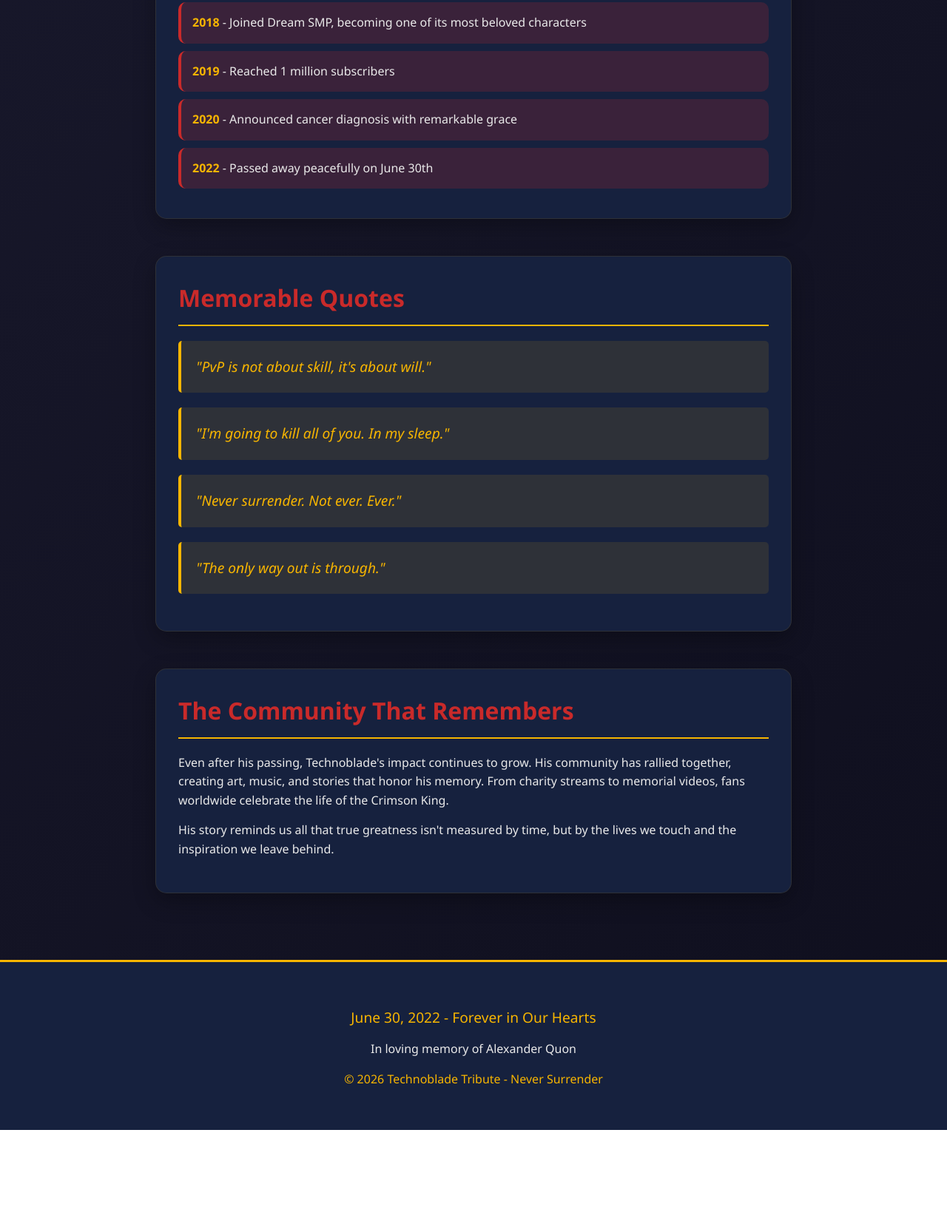
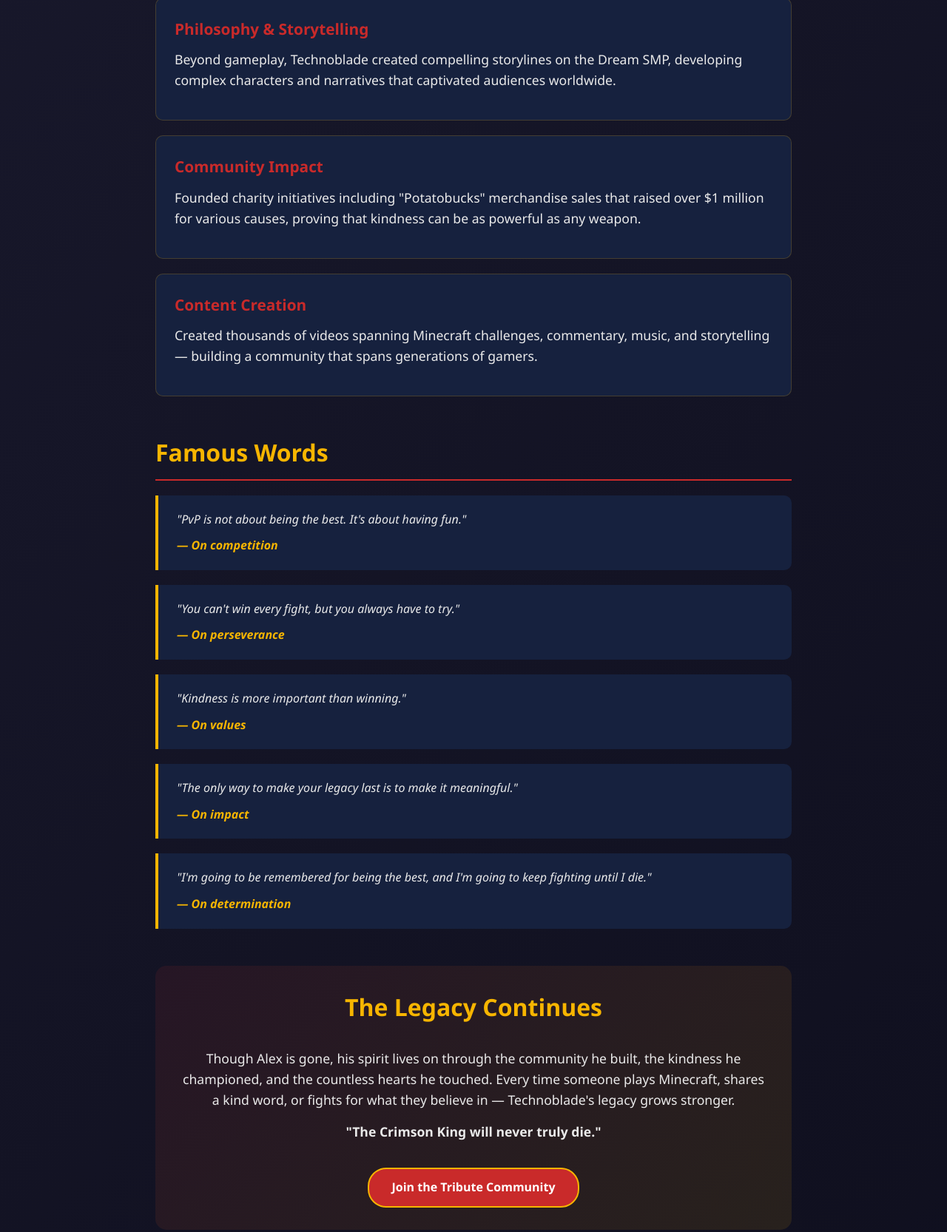
Before and after one commit to hardcoregamingsyle/gray-whitefish-19011216, a website: page index.html in a window 1280 px wide. Shown: the part 1045-2711 px from the top of the page at 74% size. Before the commit the page ends 2573 px from the top, so only its background shows below. Drawn offline with Linux system fonts and the light colour scheme.

Commit message:
Coder: [FILE CREATED: index.html]...

```diff
--- a/index.html
+++ b/index.html
@@ -48,6 +48,13 @@
             font-size: 1.5rem;
             color: var(--crown-gold);
             font-style: italic;
+            margin-top: 10px;
+        }
+
+        .dates {
+            color: var(--text-light);
+            opacity: 0.8;
+            margin-top: 15px;
         }
 
         main {
@@ -58,68 +65,98 @@
 
         section {
             margin-bottom: 50px;
-            padding: 30px;
-            background: var(--card-bg);
-            border-radius: 15px;
-            box-shadow: 0 10px 30px rgba(0,0,0,0.3);
-            border: 1px solid rgba(247,181,0,0.1);
         }
 
         h2 {
-            color: var(--crown-red);
             font-size: 2rem;
+            color: var(--crown-gold);
+            border-bottom: 2px solid var(--crown-red);
+            padding-bottom: 10px;
             margin-bottom: 20px;
-            border-bottom: 2px solid var(--crown-gold);
-            padding-bottom: 10px;
         }
 
         p {
             margin-bottom: 15px;
+            font-size: 1.1rem;
         }
 
-        .quote {
+        .quote-box {
+            background: var(--card-bg);
+            border-left: 4px solid var(--crown-gold);
+            padding: 20px 25px;
+            margin: 20px 0;
+            border-radius: 0 10px 10px 0;
             font-style: italic;
-            color: var(--crown-gold);
-            font-size: 1.2rem;
-            padding: 20px;
-            border-left: 4px solid var(--crown-gold);
-            margin: 20px 0;
-            background: rgba(247,181,0,0.1);
-            border-radius: 5px;
         }
 
-        .timeline {
-            list-style: none;
-            padding: 0;
-        }
-
-        .timeline li {
-            padding: 15px;
-            margin: 10px 0;
-            background: rgba(201,42,42,0.2);
-            border-radius: 10px;
-            border-left: 4px solid var(--crown-red);
-        }
-
-        .timeline year {
+        .quote-author {
+            display: block;
+            margin-top: 10px;
             color: var(--crown-gold);
             font-weight: bold;
         }
 
+        .achievement-card {
+            background: var(--card-bg);
+            padding: 25px;
+            border-radius: 10px;
+            margin-bottom: 20px;
+            border: 1px solid rgba(247, 181, 0, 0.2);
+            transition: transform 0.3s ease;
+        }
+
+        .achievement-card:hover {
+            transform: translateY(-5px);
+            box-shadow: 0 10px 30px rgba(247, 181, 0, 0.2);
+        }
+
+        .achievement-title {
+            color: var(--crown-red);
+            font-size: 1.3rem;
+            margin-bottom: 10px;
+            font-weight: bold;
+        }
+
+        .legacy-section {
+            background: linear-gradient(135deg, rgba(201,42,42,0.1) 0%, rgba(247,181,0,0.1) 100%);
+            padding: 30px;
+            border-radius: 15px;
+            text-align: center;
+        }
+
+        .legacy-section h2 {
+            border: none;
+        }
+
         footer {
             text-align: center;
-            padding: 40px 20px;
-            background: var(--card-bg);
-            border-top: 3px solid var(--crown-gold);
+            padding: 30px;
+            border-top: 1px solid rgba(247, 181, 0, 0.3);
+            margin-top: 50px;
+            font-size: 0.9rem;
+            opacity: 0.7;
         }
 
-        .memorial-date {
-            color: var(--crown-gold);
-            font-size: 1.2rem;
+        .memorial-button {
+            display: inline-block;
+            background: var(--crown-red);
+            color: white;
+            padding: 12px 30px;
+            border-radius: 25px;
+            text-decoration: none;
+            font-weight: bold;
             margin-top: 20px;
+            transition: all 0.3s ease;
+            border: 2px solid var(--crown-gold);
         }
 
-        @media (max-width: 600px) {
+        .memorial-button:hover {
+            background: var(--crown-gold);
+            color: var(--dark-bg);
+            box-shadow: 0 0 20px var(--accent-glow);
+        }
+
+        @media (max-width: 768px) {
             .logo {
                 font-size: 2rem;
             }
@@ -127,57 +164,101 @@
                 font-size: 1.2rem;
             }
             h2 {
-                font-size: 1.5rem;
+                font-size: 1.6rem;
+            }
+            main {
+                padding: 20px 15px;
             }
         }
     </style>
 </head>
 <body>
     <header>
-        <div class="logo">TECHNOBLADE</div>
-        <div class="subtitle">The Crimson King • Never Surrender</div>
+        <div class="logo">👑 THE CRIMSON KING 👑</div>
+        <div class="subtitle">"The greatest of all time"</div>
+        <div class="dates">June 1, 1999 — June 30, 2022</div>
     </header>
 
     <main>
-        <section id="about">
-            <h2>About Technoblade</h2>
-            <p>Alexander "Technoblade" Quon was more than just a YouTuber - he was a legend who redefined what it meant to be a content creator. Known for his incredible Minecraft gameplay, sharp wit, and infectious enthusiasm, he captured hearts around the world.</p>
-            <p>From Bedwars dominance to Dream SMP storytelling, Technoblade left an indelible mark on gaming culture and inspired millions with his creativity and passion.</p>
-            <div class="quote">"If you're going through hell, keep going."</div>
+        <section id="tribute">
+            <h2>A Life Remembered</h2>
+            <p>Alexandros "Alex" Nikolas Vasilas — known to millions as <strong>Technoblade</strong> — was more than a Minecraft YouTuber. He was a storyteller, a comedian, a competitor, and an inspiration who faced adversity with unwavering determination.</p>
+
+            <div class="quote-box">
+                "I am the king of the world."
+                <span class="quote-author">— Technoblade</span>
+            </div>
+
+            <p>From humble beginnings creating Minecraft content to becoming one of the most beloved figures in gaming, Alex touched countless lives through his humor, skill, and genuine kindness. His final battle against cancer became a testament to courage that inspired fans around the world.</p>
         </section>
 
         <section id="achievements">
-            <h2>Legacy & Achievements</h2>
-            <ul class="timeline">
-                <li><year>2013</year> - Created YouTube channel, beginning of an iconic journey</li>
-                <li><year>2014</year> - First viral video, gaining massive following</li>
-                <li><year>2015</year> - Became known for exceptional Bedwars skills</li>
-                <li><year>2018</year> - Joined Dream SMP, becoming one of its most beloved characters</li>
-                <li><year>2019</year> - Reached 1 million subscribers</li>
-                <li><year>2020</year> - Announced cancer diagnosis with remarkable grace</li>
-                <li><year>2022</year> - Passed away peacefully on June 30th</li>
-            </ul>
+            <h2>Legendary Achievements</h2>
+
+            <div class="achievement-card">
+                <div class="achievement-title">Minecraft Championships Champion</div>
+                <p>Multiple winner of Dream SMP's Minecraft Championships, dominating PvP events and showcasing unparalleled strategic gameplay that made him unbeatable in the eyes of fans.</p>
+            </div>
+
+            <div class="achievement-card">
+                <div class="achievement-title">Philosophy & Storytelling</div>
+                <p>Beyond gameplay, Technoblade created compelling storylines on the Dream SMP, developing complex characters and narratives that captivated audiences worldwide.</p>
+            </div>
+
+            <div class="achievement-card">
+                <div class="achievement-title">Community Impact</div>
+                <p>Founded charity initiatives including "Potatobucks" merchandise sales that raised over $1 million for various causes, proving that kindness can be as powerful as any weapon.</p>
+            </div>
+
+            <div class="achievement-card">
+                <div class="achievement-title">Content Creation</div>
+                <p>Created thousands of videos spanning Minecraft challenges, commentary, music, and storytelling — building a community that spans generations of gamers.</p>
+            </div>
         </section>
 
         <section id="quotes">
-            <h2>Memorable Quotes</h2>
-            <div class="quote">"PvP is not about skill, it's about will."</div>
-            <div class="quote">"I'm going to kill all of you. In my sleep."</div>
-            <div class="quote">"Never surrender. Not ever. Ever."</div>
-            <div class="quote">"The only way out is through."</div>
+            <h2>Famous Words</h2>
+
+            <div class="quote-box">
+                "PvP is not about being the best. It's about having fun."
+                <span class="quote-author">— On competition</span>
+            </div>
+
+            <div class="quote-box">
+                "You can't win every fight, but you always have to try."
+                <span class="quote-author">— On perseverance</span>
+            </div>
+
+            <div class="quote-box">
+                "Kindness is more important than winning."
+                <span class="quote-author">— On values</span>
+            </div>
+
+            <div class="quote-box">
+                "The only way to make your legacy last is to make it meaningful."
+                <span class="quote-author">— On impact</span>
+            </div>
+
+            <div class="quote-box">
+                "I'm going to be remembered for being the best, and I'm going to keep fighting until I die."
+                <span class="quote-author">— On determination</span>
+            </div>
         </section>
 
-        <section id="community">
-            <h2>The Community That Remembers</h2>
-            <p>Even after his passing, Technoblade's impact continues to grow. His community has rallied together, creating art, music, and stories that honor his memory. From charity streams to memorial videos, fans worldwide celebrate the life of the Crimson King.</p>
-            <p>His story reminds us all that true greatness isn't measured by time, but by the lives we touch and the inspiration we leave behind.</p>
+        <section id="legacy" class="legacy-section">
+            <h2>The Legacy Continues</h2>
+            <p>Though Alex is gone, his spirit lives on through the community he built, the kindness he championed, and the countless hearts he touched. Every time someone plays Minecraft, shares a kind word, or fights for what they believe in — Technoblade's legacy grows stronger.</p>
+
+            <p><strong>"The Crimson King will never truly die."</strong></p>
+
+            <a href="#" class="memorial-button">Join the Tribute Community</a>
         </section>
     </main>
 
     <footer>
-        <div class="memorial-date">June 30, 2022 - Forever in Our Hearts</div>
-        <p style="margin-top: 15px; color: var(--text-light);">In loving memory of Alexander Quon</p>
-        <p style="color: var(--crown-gold); margin-top: 10px;">&copy; 2026 Technoblade Tribute - Never Surrender</p>
+        <p>This is a fan-made tribute site dedicated to the memory of Technoblade.</p>
+        <p>&copy; 2026 | Created by fans, for fans | In loving memory of Alex</p>
+        <p style="margin-top: 10px; font-size: 0.8rem;">"All Hail Technoblade Forever"</p>
     </footer>
 </body>
 </html>
```
